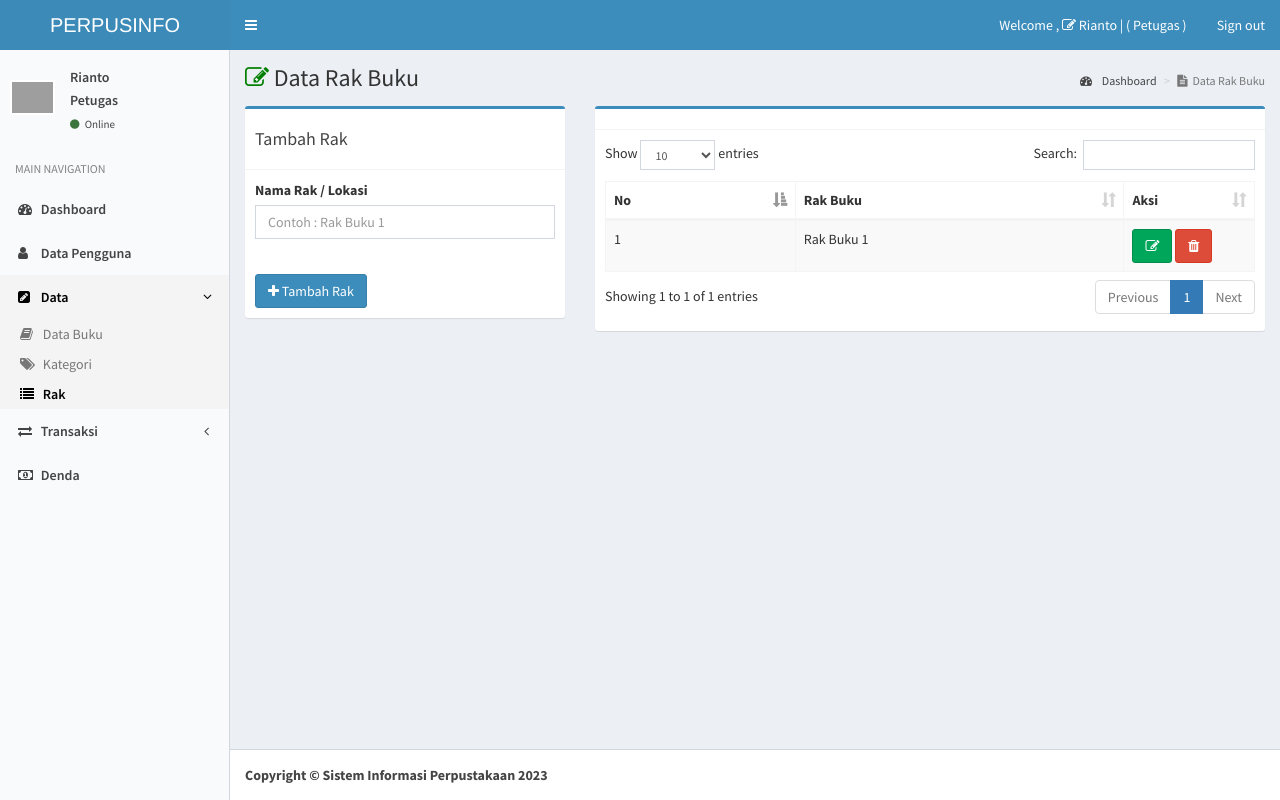
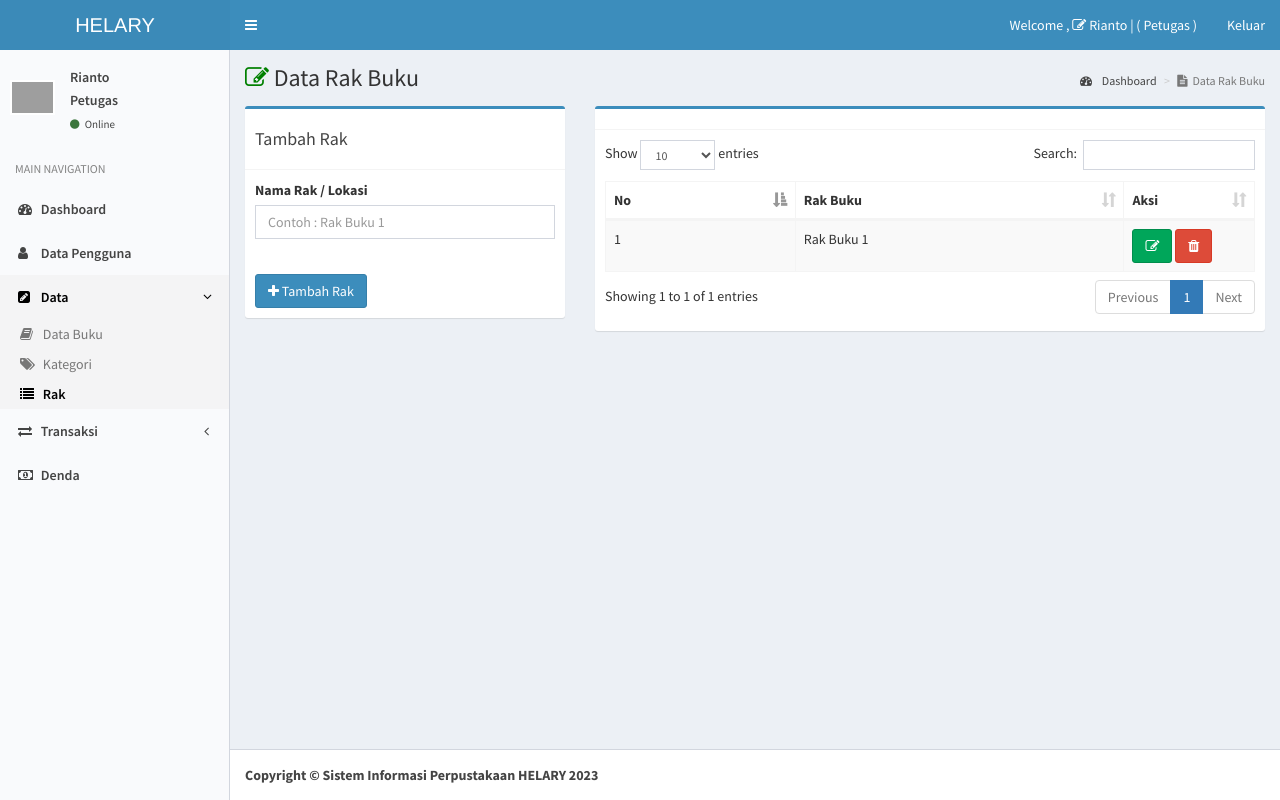
Before and after one commit to helmiazkia/perpus-ci3-master, a CodeIgniter app: page /database/index.php/data/rak in a window 1280 px wide. Run offline with CodeIgniter, Linux system fonts and the light colour scheme; a user stored in the database is signed in; data comes from the database, SQL or seed files in the repository; some libraries are stand-ins or nearby versions; grey boxes are pictures that could not be loaded.

Commit message:
initial commit

```diff
--- a/application/views/footer_view.php
+++ b/application/views/footer_view.php
@@ -1,7 +1,7 @@
 <?php defined('BASEPATH') OR exit('No direct script access allowed');?>
 <div class="clearfix"></div>
 <footer class="main-footer">
-    <div id="mycredit"><strong> Copyright &copy; Sistem Informasi Perpustakaan <?php echo date('Y');?> </strong></div>
+    <div id="mycredit"><strong> Copyright &copy; Sistem Informasi Perpustakaan HELARY <?php echo date('Y');?> </strong></div>
 </footer>
 
 <div id="logout"></div>
--- a/application/views/header_view.php
+++ b/application/views/header_view.php
@@ -62,7 +62,7 @@
       <!-- mini logo for sidebar mini 50x50 pixels -->
       <span class="logo-mini"><b>P</b>C</span>
       <!-- logo for regular state and mobile devices -->
-      <span class="logo-lg">PERPUSINFO</span>
+      <span class="logo-lg">HELARY</span>
     </a>
     <!-- Header Navbar: style can be found in header.less -->
     <nav class="navbar navbar-static-top">
@@ -81,7 +81,7 @@
               Welcome , <i class="fa fa-edit"> </i> <?php echo $d->nama; echo ' | ( '.$d->level.' )'; ?></a>
           </li>
           <li>
-            <a href="<?php echo base_url();?>login/logout">Sign out</a>
+            <a href="<?php echo base_url();?>login/logout">Keluar</a>
           </li>
           <!-- Control Sidebar Toggle Button
           <li>
```
Also changed, not shown: application/views/login_view.php (+6 -6 lines), assets_style/image/image 1.png (added).
